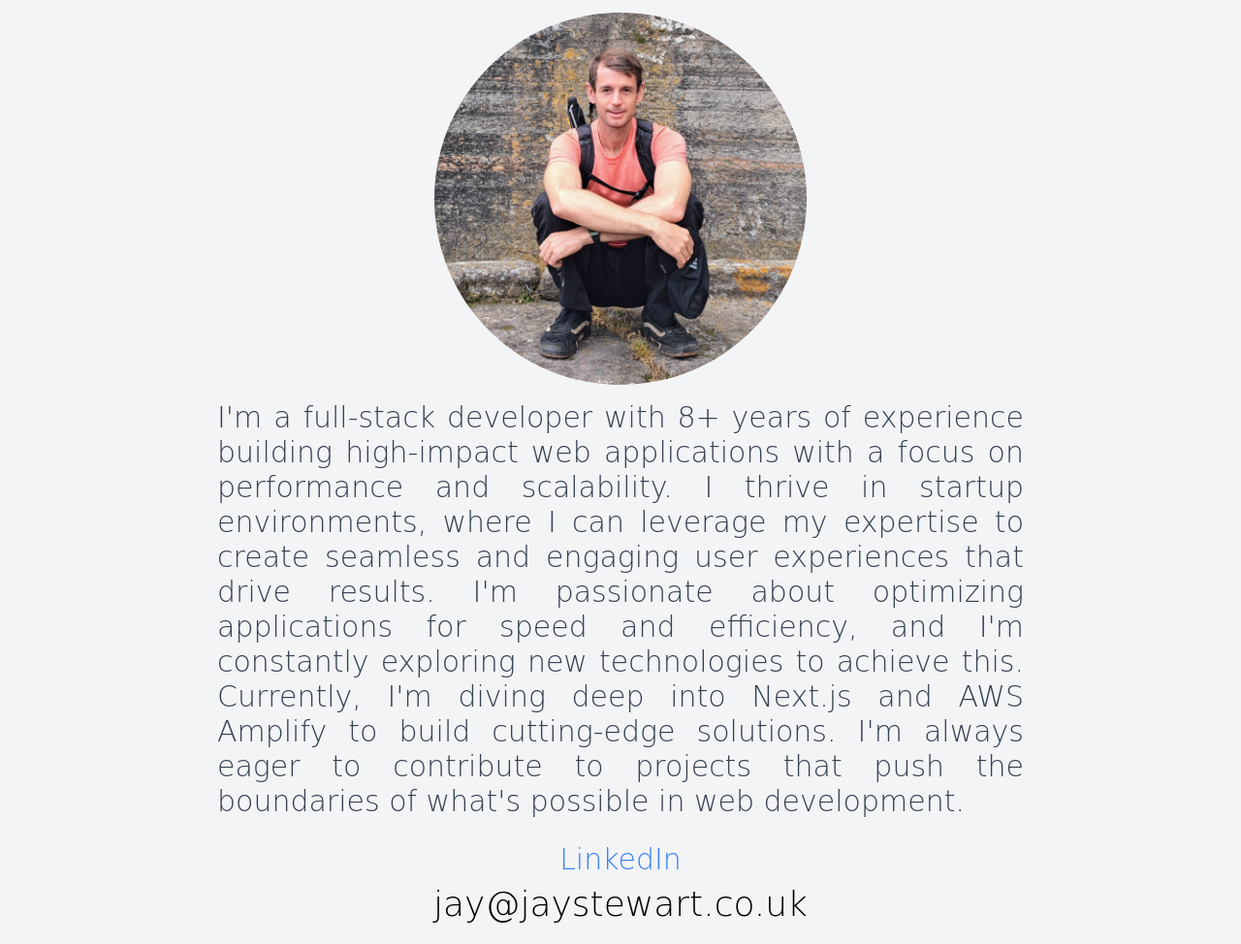
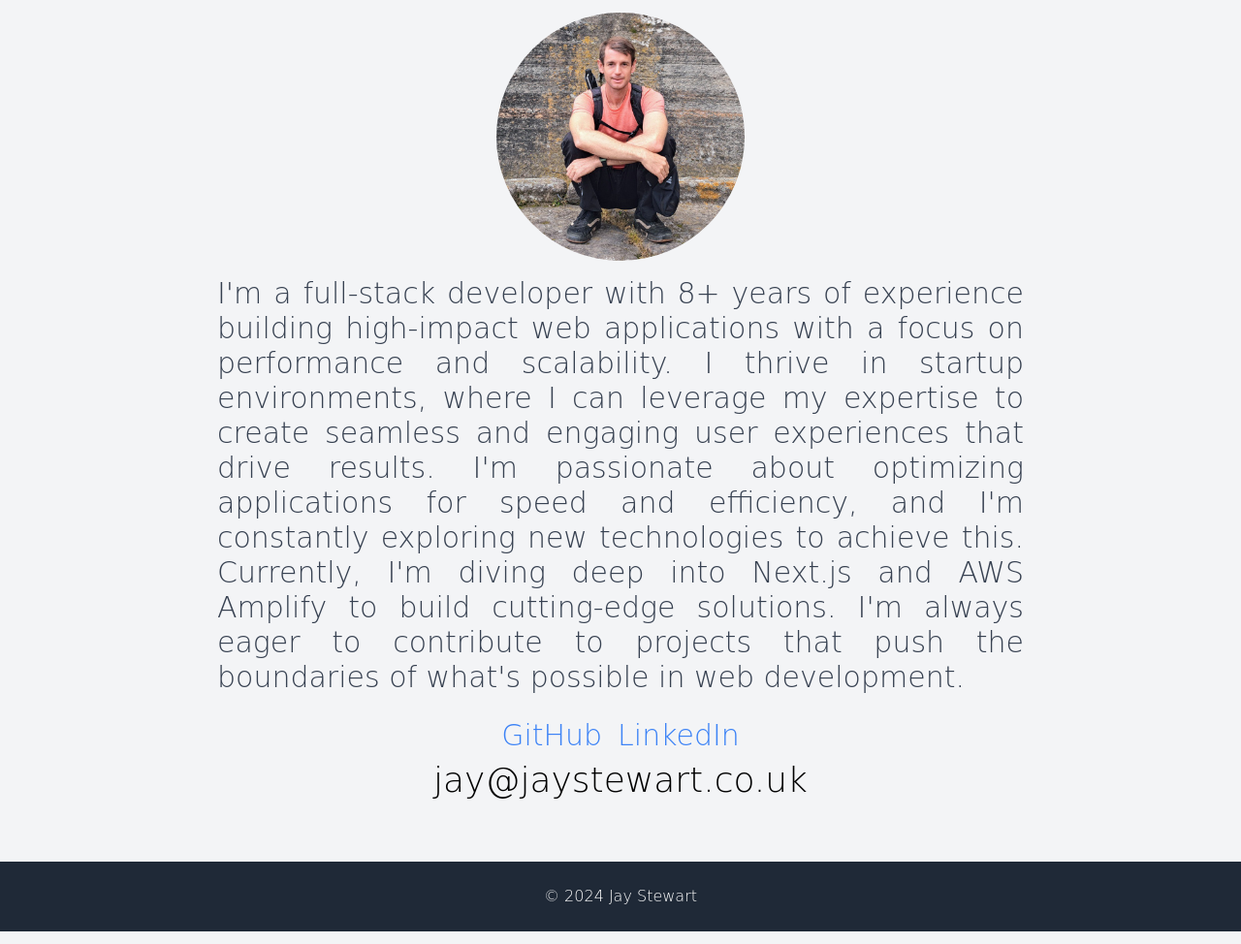
Before and after one commit to jaystewart86/jaystewart.co.uk, a plain HTML site: page index.html in a window 1280 px wide. Shown: the part 287-1261 px from the top of the page at 97% size. Drawn offline with nearby package versions, Linux system fonts and the light colour scheme; a web font is replaced by a local one.

Commit message:
Adds GitHub link

```diff
--- a/index.html
+++ b/index.html
@@ -56,8 +56,8 @@
         <h2 class="text-3xl font-bold mb-4">About Me</h2>
         <img
           src="images/jay-picture.jpg"
-            alt="Jay Stewart"
-            class="mx-auto mb-4 rounded-full w-96 h-96 object-cover"
+          alt="Jay Stewart"
+          class="mx-auto mb-4 rounded-full w-64 h-64 object-cover"
         />
         <p class="text-gray-700 leading-relaxed lg:text-3xl text-justify">
           I'm a full-stack developer with 8+ years of experience building
@@ -77,6 +77,11 @@
           class="flex flex-col md:flex-row justify-center items-center text-center"
         >
           <a
+            href="https://github.com/jaystewartcouk"
+            class="m-2 text-blue-500 hover:underline text-3xl"
+            >GitHub</a
+          >
+          <a
             href="https://www.linkedin.com/in/jaystewartcouk/"
             class="m-2 text-blue-500 hover:underline text-3xl"
             >LinkedIn</a
```
